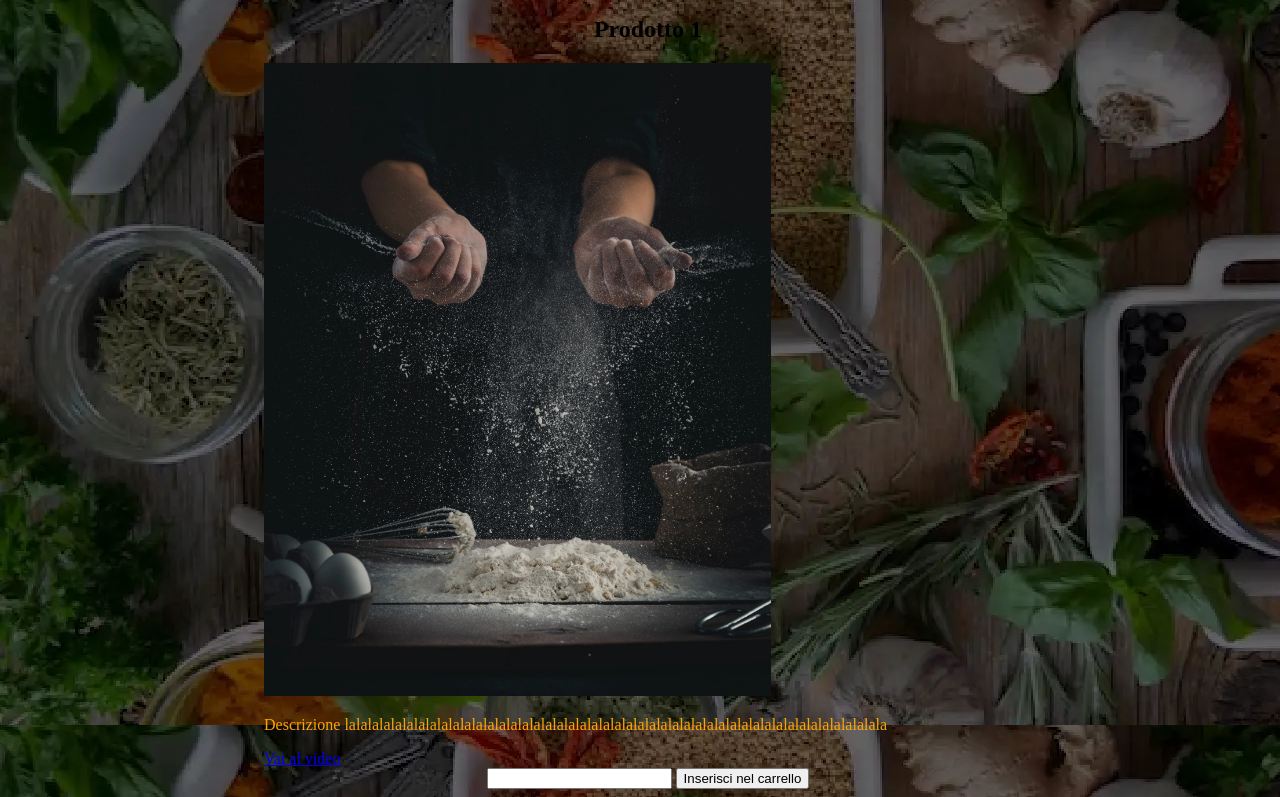
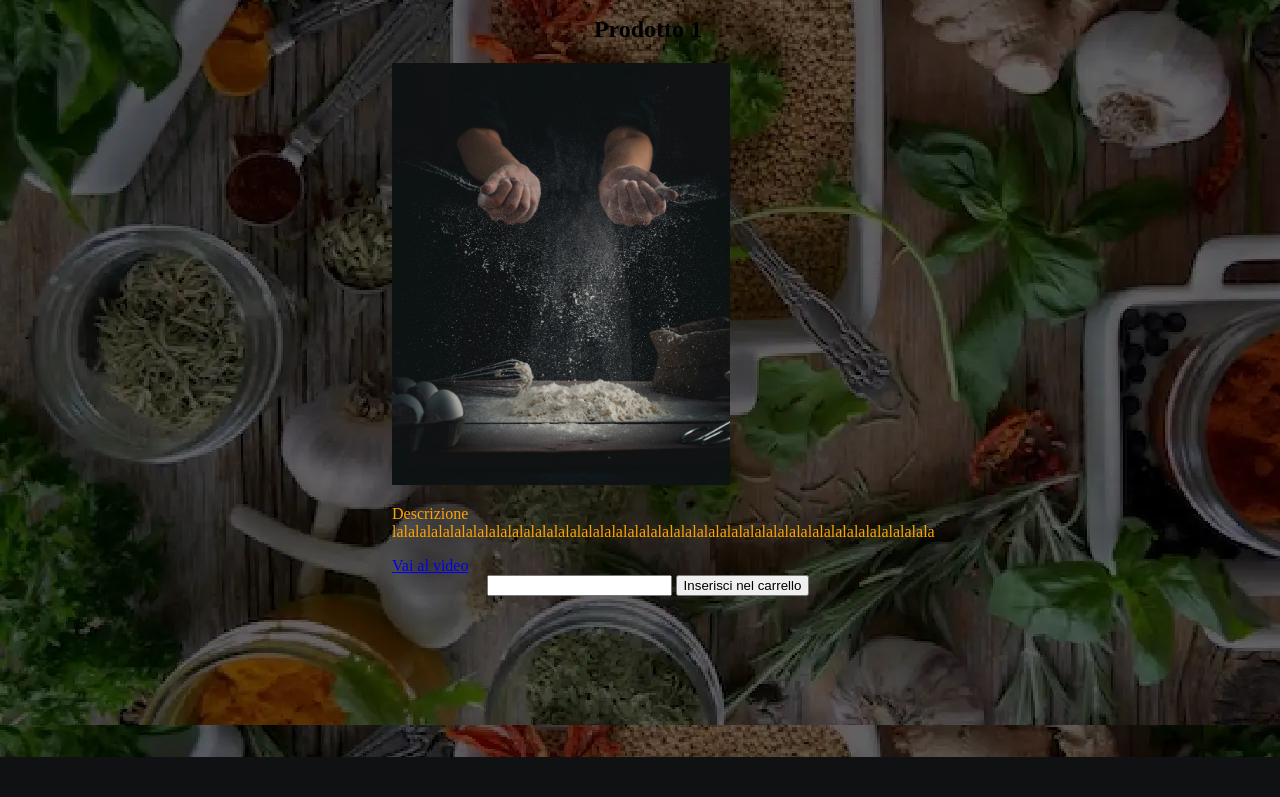
Before and after one commit to youssouf994/cucina, a Flask app: page /cucina_africana/1 in a window 1280 px wide. Shown: the part 43-840 px from the top of the page. After the commit the page ends 800 px from the top, so only its background shows below. Run offline with Flask 3, Linux system fonts and the light colour scheme; data comes from the database, SQL or seed files in the repository.

Commit message:
Update templates.css

```diff
--- a/static/templates.css
+++ b/static/templates.css
@@ -1,70 +1,82 @@
 
-.*
-{
-    font-family:Regular.otf;
+.* {
+    font-family: Regular.otf;
 }
 
-.body
-{
+.body {
     background-image: url("base homepage.webp");
-    background-size:auto;
+    background-size: auto;
     color: orange;
-    display:flex;
-    flex-direction:column;
-    width:100%;
+    display: flex;
+    flex-direction: column;
+    width: 100%;
     justify-content: center;
     align-items: center;
 }
 
-.img
+.body2
 {
-    width:50%;
-    height:18%;
-    margin-bottom:-5%;
+    background-color:aliceblue;
 }
 
-.img2
-{
-    width:10%;
-    height:2.5%;
+.img {
+    width: 50%;
+    height: 18%;
+    margin-bottom: -5%;
+}
+
+.img2 {
+    width: 10%;
+    height: 2.5%;
 }
 
 .pannello_home {
     width: 80%;
     height: 65%;
     margin: auto;
-    text-align:center;
-    margin-top:5%;
-    margin-bottom:5%;
+    text-align: center;
+    margin-top: 5%;
+    margin-bottom: 5%;
 }
 
-.img_centro
+.pannello
 {
-    width:70%;
-    height:55%;
-    display:block;
-    margin:0 auto;
+    background-color:aliceblue;
+
 }
 
-.testo
+.pannello2
 {
-    text-align:justify;
-    margin-top:5%;
+    width:60%;
+    height:70%;
+    margin:auto;
+    padding:3%;
+    background-color:aliceblue;
+}
+.img_centro {
+    width: 70%;
+    height: 55%;
+    display: block;
+    margin: 0 auto;
+}
+
+.testo {
+    text-align: justify;
+    margin-top: 5%;
 }
 
 .banner {
-    position:relative;
+    position: relative;
     width: 100%;
     height: 20%;
-    display:flex;
-    flex-direction:row;
-    padding:1.5%, 0%;
-    align-items:center;
-    color:orange;
+    display: flex;
+    flex-direction: row;
+    padding: 1.5%, 0%;
+    align-items: center;
+    color: orange;
 }
 
-.link
-{
+.link {
     position: relative;
     text-decoration: none;
     color: white;
@@ -72,91 +84,81 @@
     text-align: center;
     margin: auto;
     width: 100%;
-    cursor:pointer;
+    cursor: pointer;
 }
-.login
-{
-    margin:auto;
+
+.login {
+    margin: auto;
 }
 
 .precedente,
-.prossimo
-{
-    margin:2%;
-    width:15%;
-    height:15%;
-}
-.vetrina
-{
-   width:98%;
-   height:86.6%;
-   margin:auto;
-   position:relative;
-   overflow:hidden;
-   display:inline-flex;
-   align-items:center;
-   justify-content:center;
-
+.prossimo {
+    margin: 2%;
+    width: 15%;
+    height: 15%;
 }
 
-.vetrina_figlio
-{
-    display:flex;
-    flex-wrap:nowrap;
-    overflow-x:auto;
-    scroll-behavior:smooth;
-    width:100%;
-    height:100%;
+.vetrina {
+    width: 98%;
+    height: 86.6%;
+    margin: auto;
+    position: relative;
+    overflow: hidden;
+    display: inline-flex;
+    align-items: center;
+    justify-content: center;
 }
 
-.prodotto
-{
-    padding:4%;
-    width:86%;
-    height:86%;
-    margin:auto;
-    text-align:center;
+.vetrina_figlio {
+    display: flex;
+    flex-wrap: nowrap;
+    overflow-x: auto;
+    scroll-behavior: smooth;
+    width: 100%;
+    height: 100%;
+}
 
+.prodotto {
+    padding: 4%;
+    width: 86%;
+    height: 86%;
+    margin: auto;
+    text-align: center;
 }
 
 .avanti,
-.indietro
-{
-    position:absolute;
-    transform:translateY(-50%);
-    cursor:pointer;
-}
-.avanti
-{
-    right:0;
+.indietro {
+    position: absolute;
+    transform: translateY(-50%);
+    cursor: pointer;
 }
 
-.indietro
-{
-    left:0;
-}
-.immag
-{
-   width:66%;
-
+.avanti {
+    right: 0;
 }
 
-.stacco
-{
-    background-color:aliceblue;
-    position:relative;
+.indietro {
+    left: 0;
 }
 
-.popup
-{
-    display:none;
-    position:relative;
-    margin:0 auto;
-    margin-top:-15%;
-    width:90%;
-    height:85%;
-    background-color:azure;
-    z-index:9999;
+.immag {
+    width: 66%;
+}
+
+.stacco {
+    background-color: aliceblue;
+    position: relative;
+}
+
+.popup {
+    display: none;
+    position: relative;
+    margin: 0 auto;
+    margin-top: -15%;
+    width: 90%;
+    height: 85%;
+    background-color: azure;
+    z-index: 9999;
 }
 
 .log {
@@ -187,20 +189,17 @@
     display: block;
     border-style: solid;
     border-color: rgb(115, 165, 128);
-    border-width:5px;
+    border-width: 5px;
 }
 
-.img_pano
-{
-    margin:auto;
-    top:20%;
-    width:60%;
-    height:60%;
+.img_pano {
+    margin: auto;
+    width: 40%;
+    height: 40%;
 }
 
-#login_div
-{
-    position:relative;
+#login_div {
+    position: relative;
     margin: 0 auto;
     z-index: 9999;
     width: 35%;
@@ -208,11 +207,34 @@
 }
 
 
-#login_div2
-{
-    position:relative;
-    margin:0 auto;
-    z-index:9999;
-    width:33.3%;
-    height:55%;
+#login_div2 {
+    position: relative;
+    margin: 0 auto;
+    z-index: 9999;
+    width: 33.3%;
+    height: 55%;
 }
+
+
+.vetrina2 .prodotto2 {
+    display: flex;
+    align-items: center;
+    margin-bottom: 20px; /* Spazio tra i prodotti */
+    border: 5px solid;
+    border-color:orange;
+    width:90%;
+    margin-right:auto;
+    margin-left:auto;
+}
+
+.vetrina2 .immagine-prodotto {
+    width: 200px;
+    height: auto;
+    margin-right: 20px;
+    padding: 5px;
+
+}
+
+.vetrina2 .dettagli-prodotto2 {
+    flex: 1;
+}
```
